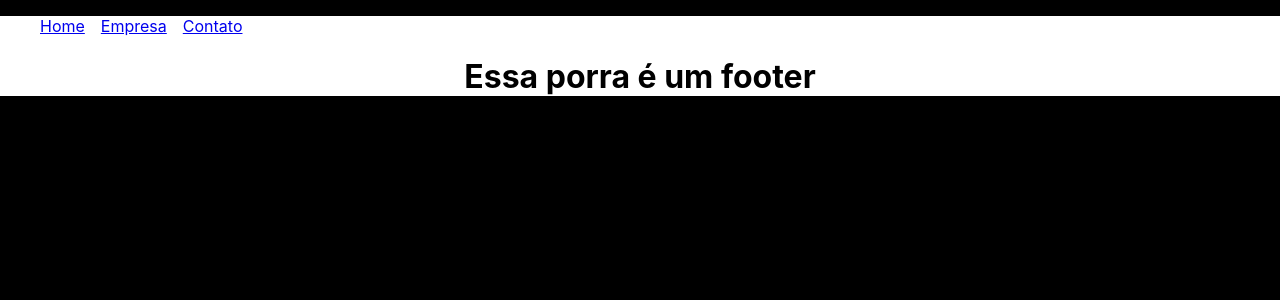
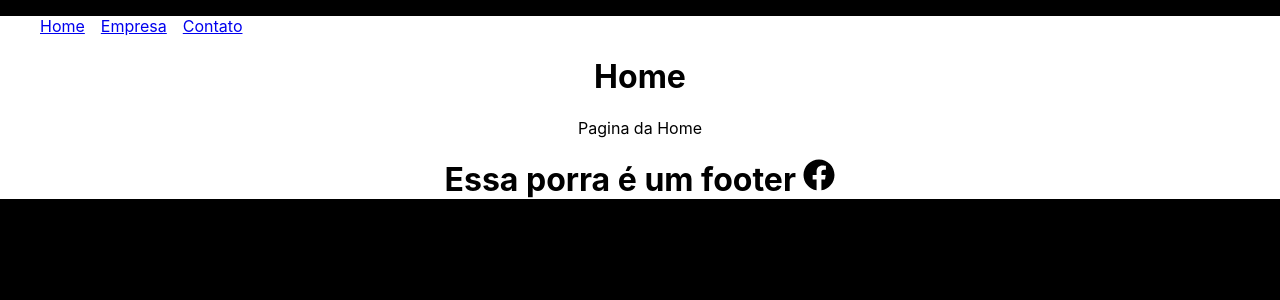
Before and after one commit to Udiel-Oliveira/Cots, a React (Create React App) app: page / in a window 1280 px wide. Shown: the top 300 px of the page. Built offline with nearby package versions, Linux system fonts and the light colour scheme.

Commit message:
React icons

```diff
--- a/package.json
+++ b/package.json
@@ -9,6 +9,7 @@
     "prop-types": "^15.8.1",
     "react": "^18.3.1",
     "react-dom": "^18.3.1",
+    "react-icons": "^5.3.0",
     "react-router-dom": "^6.26.2",
     "react-scripts": "5.0.1",
     "web-vitals": "^2.1.4"
--- a/src/App.js
+++ b/src/App.js
@@ -16,7 +16,7 @@ return (
   <BrowserRouter>
   <Navebar/>
       <Routes>
-        <Route path='/Home' element={<Home/>}/>
+        <Route exact path='/' element={<Home/>}/>
         <Route path='/Empresa' element={<Empresa/>}/>
         <Route path='/Contato' element={<Contato/>}/>
       </Routes>
--- a/src/components/Layout/Footer.js
+++ b/src/components/Layout/Footer.js
@@ -1,7 +1,9 @@
+import { FaFacebook } from "react-icons/fa"
+
 function Footer() {
     return (
         <div>
-            <h1>Essa porra é um footer</h1>
+            <h1>Essa porra é um footer <FaFacebook/> </h1>
         </div>
     )
 }
--- a/src/components/Layout/Navebar.js
+++ b/src/components/Layout/Navebar.js
@@ -4,7 +4,7 @@ import styles from "./Navebar.module.css"
 function Navebar() {
     return (
         <ul className={styles.list}>
-          <li className={styles.item}><Link to="/Home">Home</Link></li>
+          <li className={styles.item}><Link to="/">Home</Link></li>
           <li className={styles.item}><Link to="empresa">Empresa</Link></li>
           <li className={styles.item}><Link to="contato">Contato</Link></li>
       </ul>
```
Also changed, not shown: 1 other file (tests, documents, lock files or other folders).
